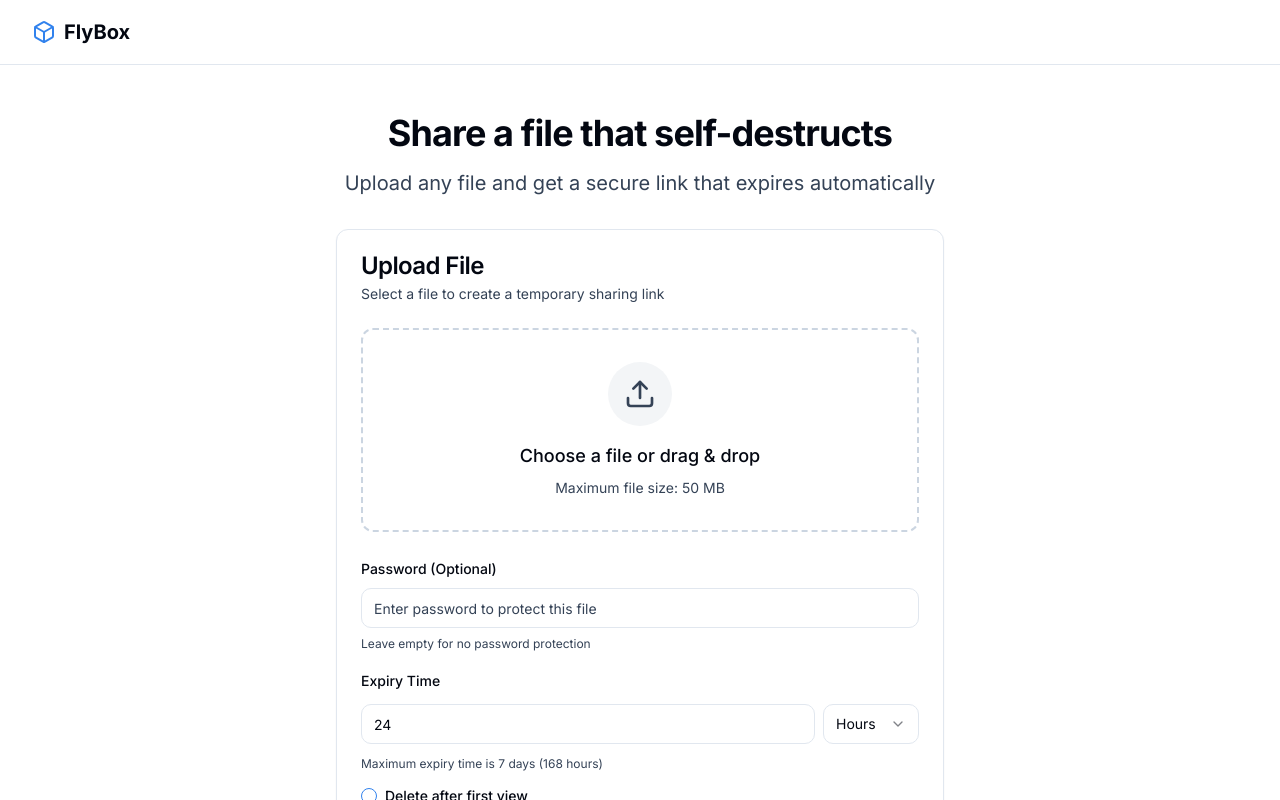
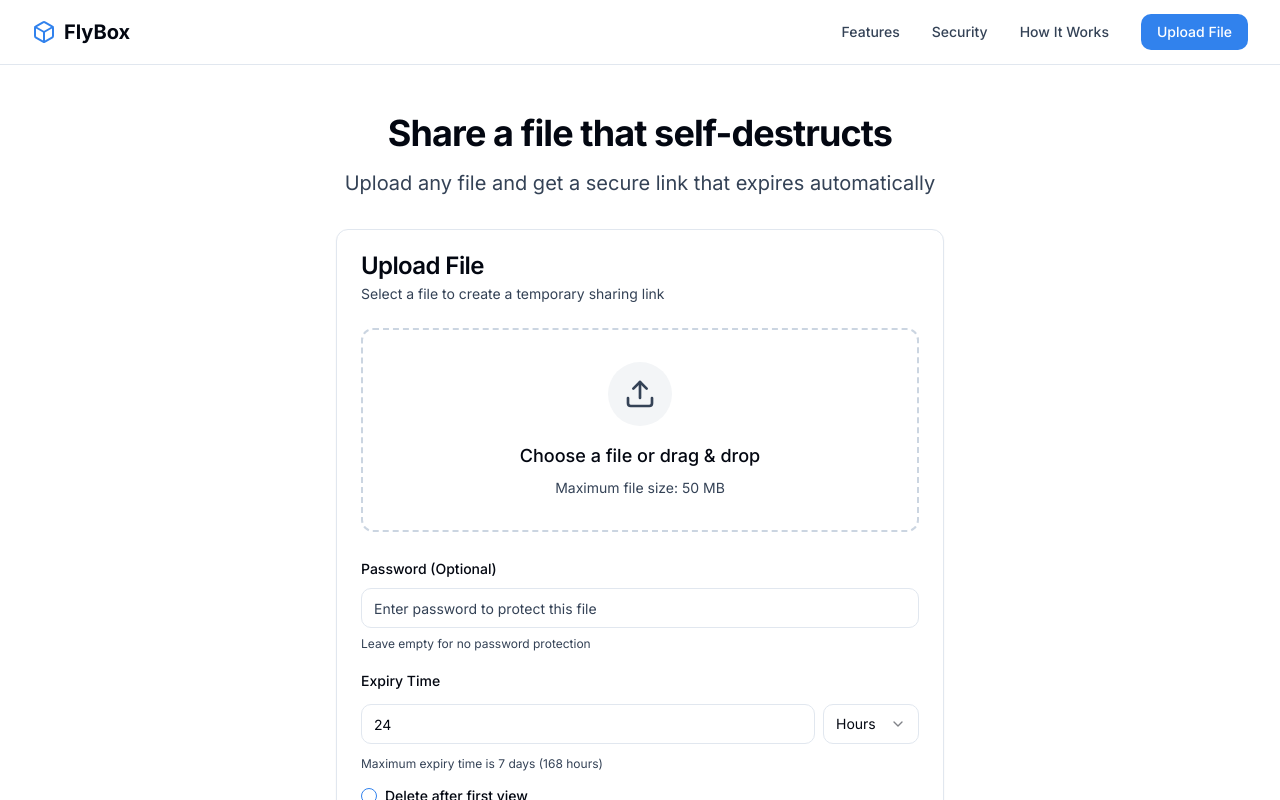
Before and after one commit to yuvanarvind/fly-box, a React (Vite) app: page /upload in a window 1280 px wide. Shown: the top 800 px of the page. Built offline with nearby package versions, Linux system fonts and the light colour scheme.

Commit message:
Add navigation to landing page

```diff
--- a/src/components/layout/header.tsx
+++ b/src/components/layout/header.tsx
@@ -2,13 +2,47 @@ import { Link } from "react-router-dom";
 import { Box } from "lucide-react";
 
 export function Header() {
+  const scrollToSection = (id: string) => {
+    const element = document.getElementById(id);
+    if (element) {
+      element.scrollIntoView({ behavior: 'smooth' });
+    }
+  };
+
   return (
-    <header className="border-b bg-background/95 backdrop-blur supports-[backdrop-filter]:bg-background/60">
+    <header className="sticky top-0 z-50 border-b bg-background/95 backdrop-blur supports-[backdrop-filter]:bg-background/60">
       <div className="container flex h-16 items-center justify-between">
         <Link to="/" className="flex items-center space-x-2">
           <Box className="h-6 w-6 text-primary" />
           <span className="text-xl font-bold">FlyBox</span>
         </Link>
+
+        <nav className="hidden md:flex items-center space-x-8">
+          <button
+            onClick={() => scrollToSection('features')}
+            className="text-sm font-medium text-muted-foreground hover:text-foreground transition-colors"
+          >
+            Features
+          </button>
+          <button
+            onClick={() => scrollToSection('security')}
+            className="text-sm font-medium text-muted-foreground hover:text-foreground transition-colors"
+          >
+            Security
+          </button>
+          <button
+            onClick={() => scrollToSection('how-it-works')}
+            className="text-sm font-medium text-muted-foreground hover:text-foreground transition-colors"
+          >
+            How It Works
+          </button>
+          <Link
+            to="/upload"
+            className="inline-flex items-center justify-center rounded-md text-sm font-medium ring-offset-background transition-colors focus-visible:outline-none focus-visible:ring-2 focus-visible:ring-ring focus-visible:ring-offset-2 bg-primary text-primary-foreground hover:bg-primary/90 h-9 px-4 py-2"
+          >
+            Upload File
+          </Link>
+        </nav>
       </div>
     </header>
   );
--- a/src/components/sections/features-section.tsx
+++ b/src/components/sections/features-section.tsx
@@ -3,7 +3,7 @@ import { Shield, Clock, Eye, Upload, Download, Trash2 } from "lucide-react";
 
 export const FeaturesSection = () => {
   return (
-    <section className="py-24">
+    <section id="features" className="py-24">
       <div className="container max-w-6xl">
         <div className="text-center space-y-6 mb-16">
           <h2 className="text-4xl md:text-5xl font-bold">
--- a/src/components/sections/hero-section.tsx
+++ b/src/components/sections/hero-section.tsx
@@ -31,9 +31,11 @@ export const HeroSection = () => {
                 <ArrowRight className="ml-2 h-5 w-5" />
               </Link>
             </Button>
-            <Button variant="outline" size="lg" className="text-lg px-8 py-6 border-2 hover:bg-accent/50">
-              <Zap className="mr-2 h-4 w-4" />
-              See How It Works
+            <Button asChild variant="outline" size="lg" className="text-lg px-8 py-6 border-2 hover:bg-accent/50">
+              <Link to="/upload">
+                <Zap className="mr-2 h-4 w-4" />
+                See How It Works
+              </Link>
             </Button>
           </div>
 
--- a/src/components/sections/how-it-works-section.tsx
+++ b/src/components/sections/how-it-works-section.tsx
@@ -2,7 +2,7 @@ import { Upload, Share, Clock, Trash2, ArrowDown } from "lucide-react";
 
 export const HowItWorksSection = () => {
   return (
-    <section className="py-24 bg-gradient-to-b from-accent/5 to-background">
+    <section id="how-it-works" className="py-24 bg-gradient-to-b from-accent/5 to-background">
       <div className="container max-w-6xl">
         <div className="text-center space-y-6 mb-16">
           <h2 className="text-4xl md:text-5xl font-bold">
--- a/src/components/sections/security-section.tsx
+++ b/src/components/sections/security-section.tsx
@@ -3,7 +3,7 @@ import { Shield, Lock, Eye, Trash2, Server, Key } from "lucide-react";
 
 export const SecuritySection = () => {
   return (
-    <section className="py-24 bg-gradient-to-b from-background to-accent/5">
+    <section id="security" className="py-24 bg-gradient-to-b from-background to-accent/5">
       <div className="container max-w-6xl">
         <div className="text-center space-y-6 mb-16">
           <div className="inline-flex items-center gap-2 px-4 py-2 bg-success/10 rounded-full text-sm font-medium text-success">
```
